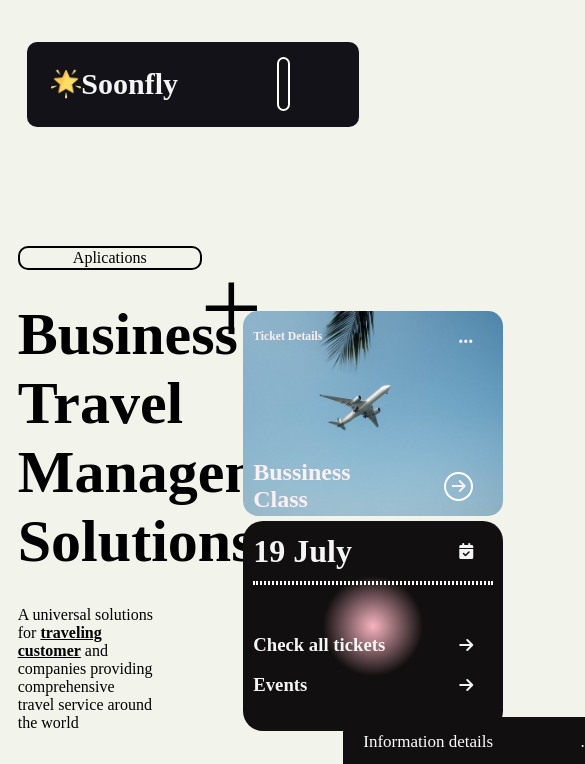
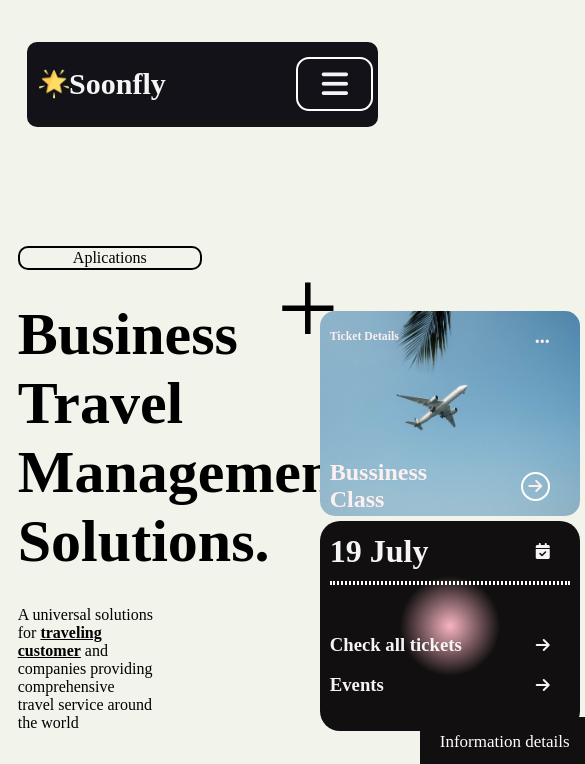
Before and after one commit to ALcitya/Repo_Alif, a plain HTML site: page soonfly/public/index.html in a window 390 px wide. Shown: the top 764 px of the page, 585 px wide, since content can reach past the window. Drawn offline with Linux system fonts and the light colour scheme; a script that the page names is missing.

Commit message:
mengatur navbar di tampilan mobile

```diff
--- a/soonfly/src/css/style.css
+++ b/soonfly/src/css/style.css
@@ -61,6 +61,9 @@ nav{
     justify-content: center;
     border-radius: 10px;
     margin-right: 5px;
+}
+.burger{
+    display: none;
 }
 .burger i{
     display: none;
@@ -413,52 +416,54 @@ a{
 @media only screen and (max-width: 600px)
 {
     nav{
-        width: 85vw;
+        width: 90%;
         margin-left: 5vw;
         display: flex;
         align-items: center;
-        justify-content: space-around;
+        justify-content: space-between;
     }
     .judul{
-        margin-left: -20px;
+        margin-left: 40px;
         font-size: 20px;
-        width: 20vw;
+        width: 20%;
     }
     .judul img{
         width: 30px;
         height: 30px;
     }
     .tengah{
-        width: 0vw;
+        width: 200px;
+        margin-right:5px ;
     }
     .tengah ul li{
-        font-size: 0px;
+        display: none;
     }
     .action{
-        width: 0vw;
-    }
-    .action .buton{
         display: none;
     }
-    .burger{
-        width: 50px;
+    .tengah .burger{
+        width: 120px;
         height: 50px;
-        border-radius: 10px;
+        border-radius: 13px;
         border: 2px solid white;
         display: flex;
         align-items: center;
         justify-content: center;
     }
     .burger i{
-        font-size: 15px;
-        opacity: 1;
+        display: flex;
+        font-size: 30px;
     }
     .main{
         display: flex;
+        flex-direction: column;
+        justify-content: center;
+    }
+    .text{
+        width: 100%;
     }
     .gambar{
         display: flex;
         flex-direction: column;
-        position: none;
     }
 }
```
